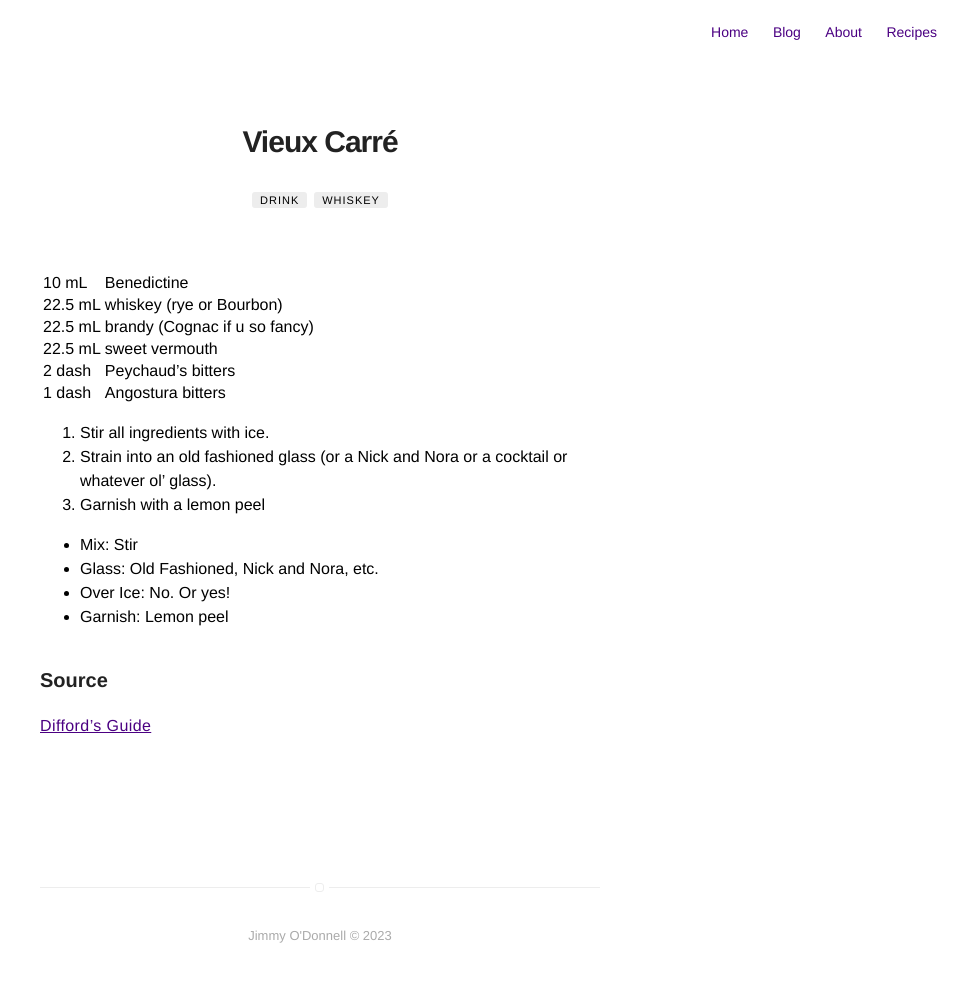
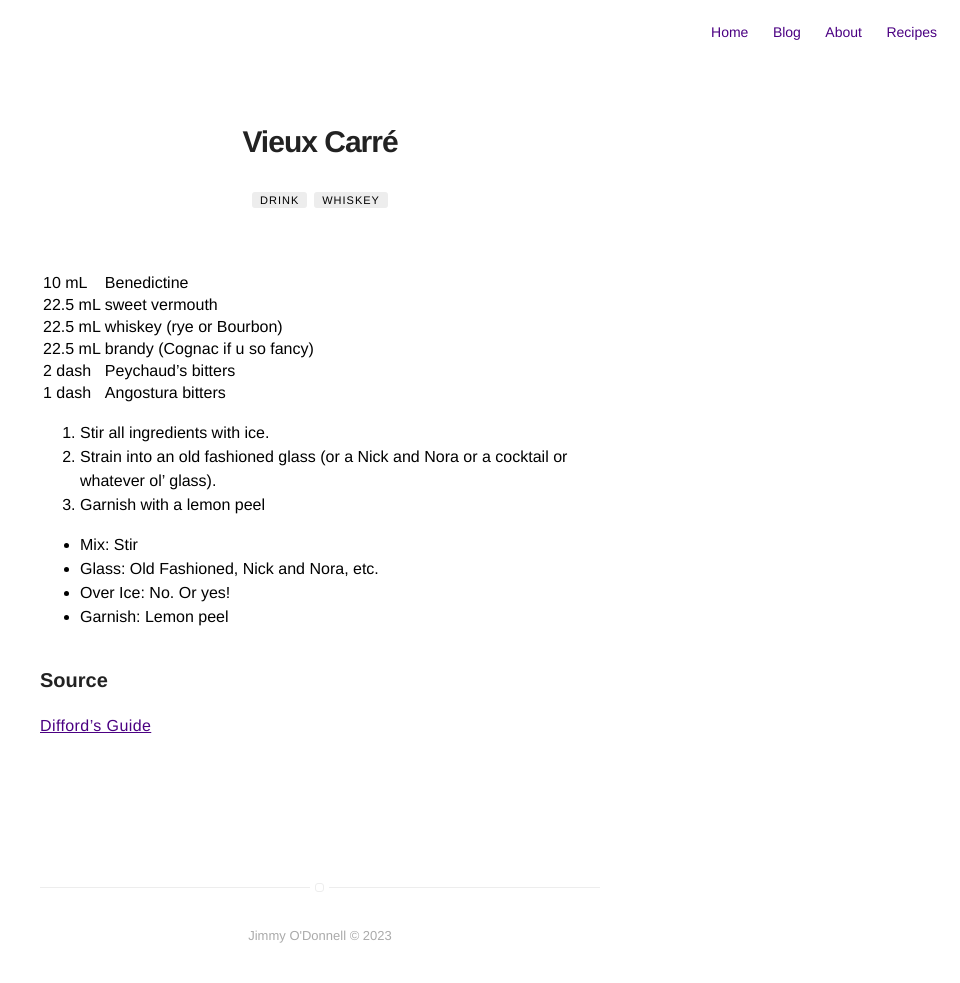
Before and after one commit to jimmyodonnell/jimmyodonnell.github.io, a Jekyll site: the page built from recipes/cocktail-vieux-carre.md, in a window 1280 px wide. Shown: the whole page, without its empty margins (320-1280 px from the left). Built offline with Jekyll 4.4.1, drawn with Linux system fonts in a browser that asks for light colours.

Commit message:
reorder ingredients

```diff
--- a/recipes/cocktail-vieux-carre.md
+++ b/recipes/cocktail-vieux-carre.md
@@ -10,9 +10,9 @@ comments: false
 
 | ---------- | ------ |
 | 10 mL | Benedictine |
+| 22.5 mL | sweet vermouth |
 | 22.5 mL | whiskey (rye or Bourbon) |
 | 22.5 mL | brandy (Cognac if u so fancy) |
-| 22.5 mL | sweet vermouth |
 | 2 dash | Peychaud's bitters |
 | 1 dash | Angostura bitters |
 
```
